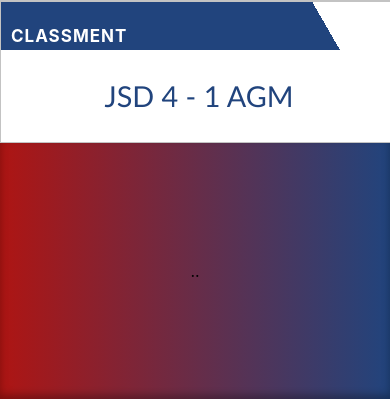
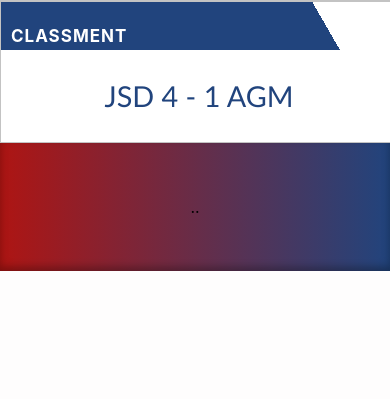
Before and after one commit to L1nkiZ/ProjetFinSequence, a PHP site: page / in a window 390 px wide. Shown: the part 1724-2123 px from the top of the page. After the commit the page ends 1995 px from the top, so only its background shows below. Run offline with PHP 8.4, Linux system fonts and the light colour scheme.

```diff
--- a/mobile.css
+++ b/mobile.css
@@ -87,7 +87,7 @@ h2{
 }
 
 .footer{
-      height: 256px;
+      height: 128px;
       background: linear-gradient(to right, rgb(174, 21, 19), rgb(33, 68, 125)); /* dégradé */
       display: flex;
       justify-content: center;
```
Also changed, not shown: 1 other file.
